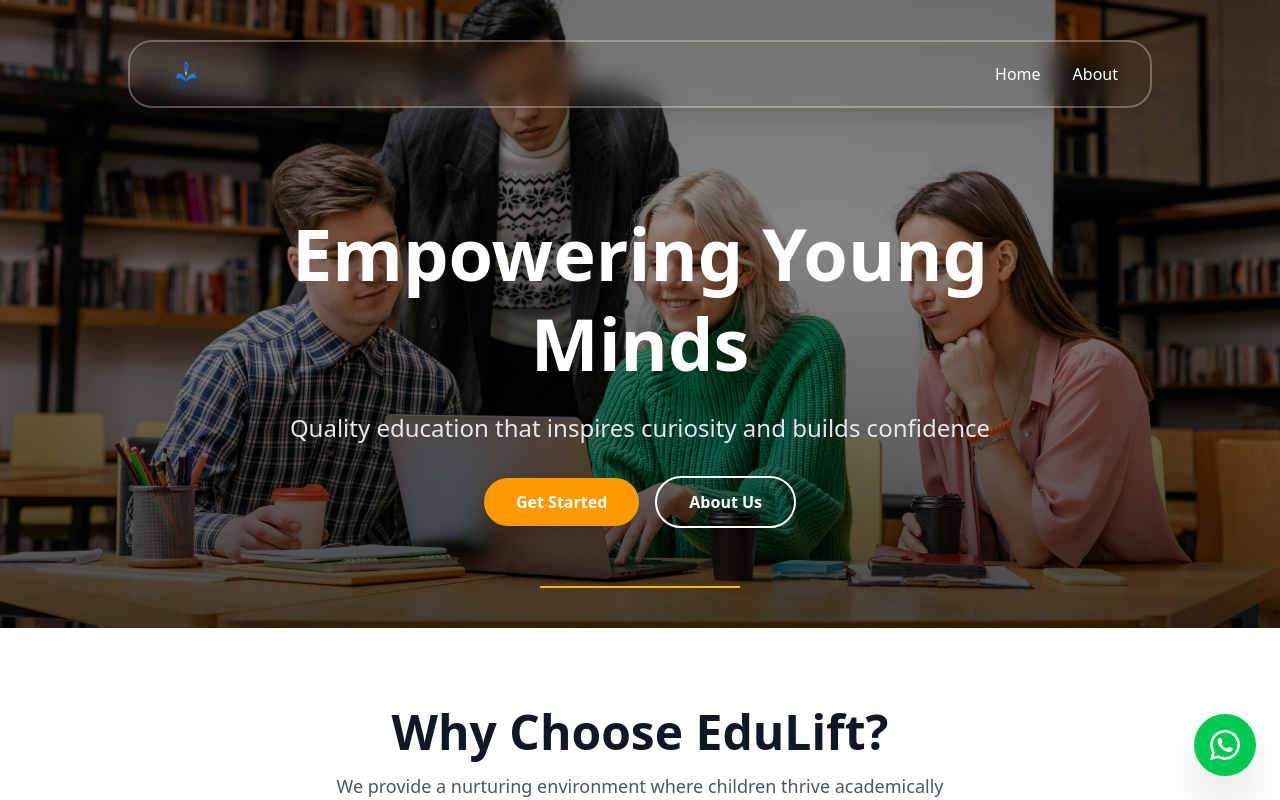
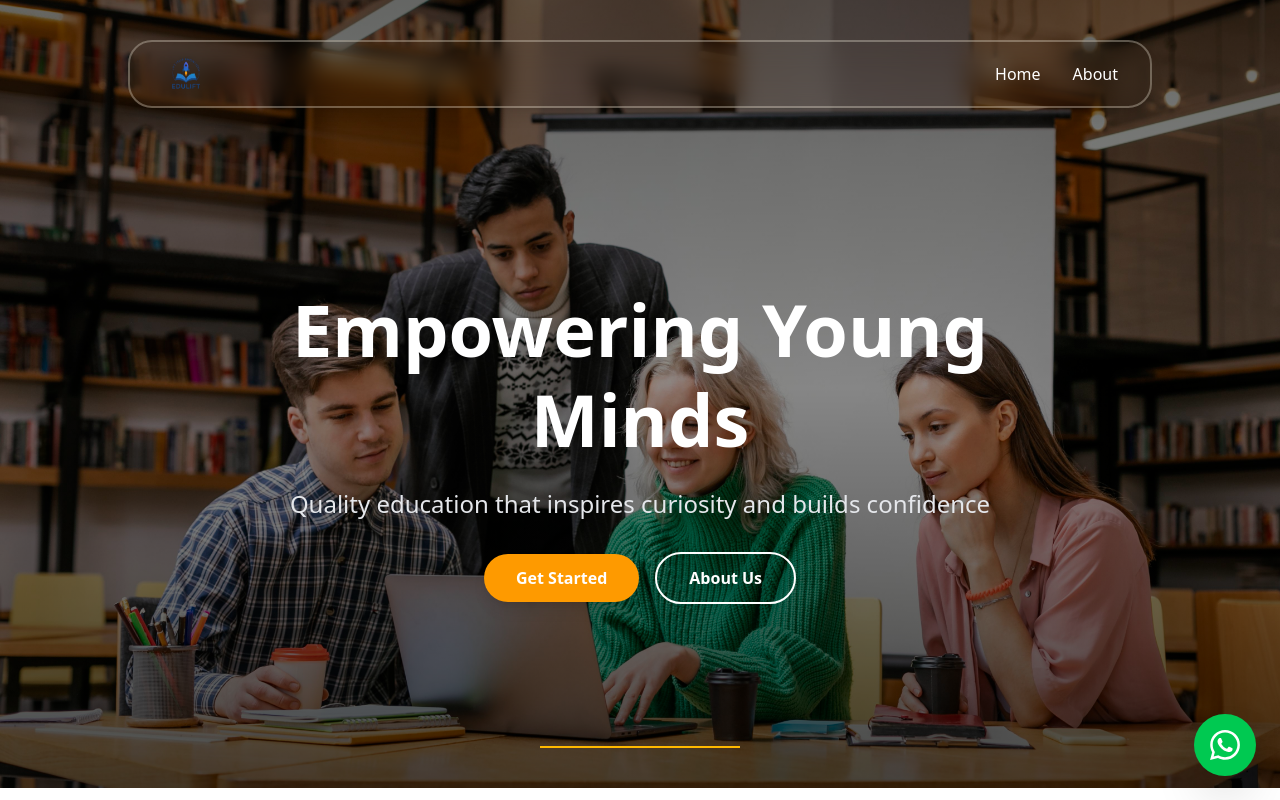
Before and after one commit to mhdswalih/edulift, a React (Vite) app: page / in a window 1280 px wide. Shown: the top 800 px of the page. Built offline with nearby package versions, Linux system fonts and the light colour scheme.

Commit message:
aligne - front img

```diff
--- a/src/components/Pages/Home.tsx
+++ b/src/components/Pages/Home.tsx
@@ -52,7 +52,7 @@ const Home = () => {
             </div>
 
             {/* Hero Section */}
-            <div className="relative flex justify-center items-center min-h-screen h-screen w-full -mt-70 sm:-mt-70 md:-mt-70">
+            <div className="relative flex justify-center items-center min-h-screen h-screen w-full -mt-70 sm:-mt-30 md:-mt-30">
                 {/* Background Image */}
                 <motion.img
                     initial={{ scale: 1.1 }}
@@ -76,7 +76,8 @@ const Home = () => {
                     initial="hidden"
                     animate="visible"
                     variants={staggerContainer}
-                    className="relative z-10 text-center text-white px-4 pt-70 sm:px-6 md:px-8 max-w-4xl mx-auto w-full"
+                    className="relative z-10 text-center text-white px-4 sm:px-6 md:px-8 pt-10 sm:pt-16 md:pt-28 max-w-4xl mx-auto w-full"
+
                 >
                     <motion.h1
                         variants={fadeInUp}
--- a/src/index.css
+++ b/src/index.css
@@ -1,5 +1,5 @@
 body {
-    padding: 0;
-    margin: 0;
+  scroll-padding-top: 80px; /* equal to navbar height */
 }
+
 @import "tailwindcss";
```
